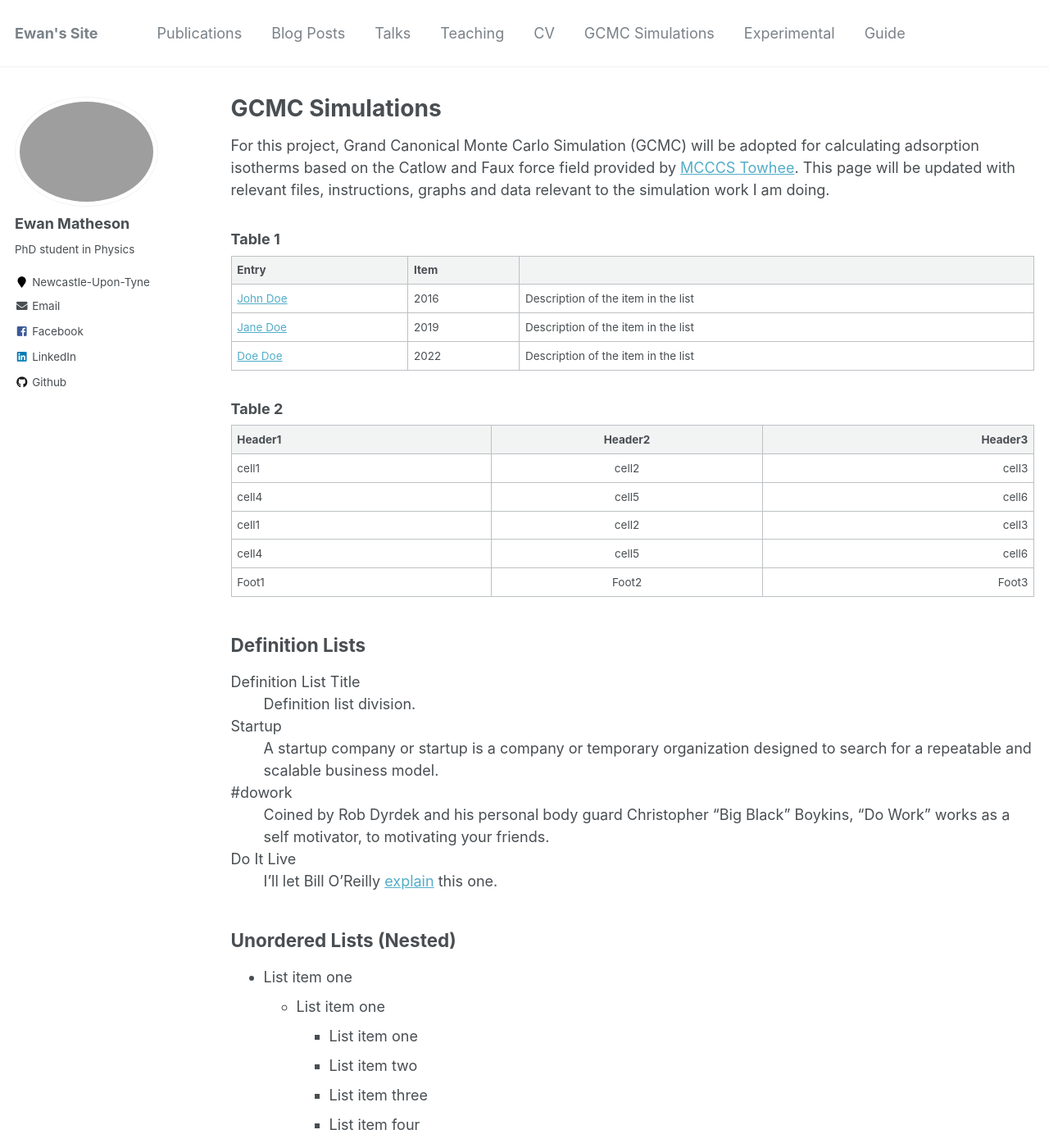
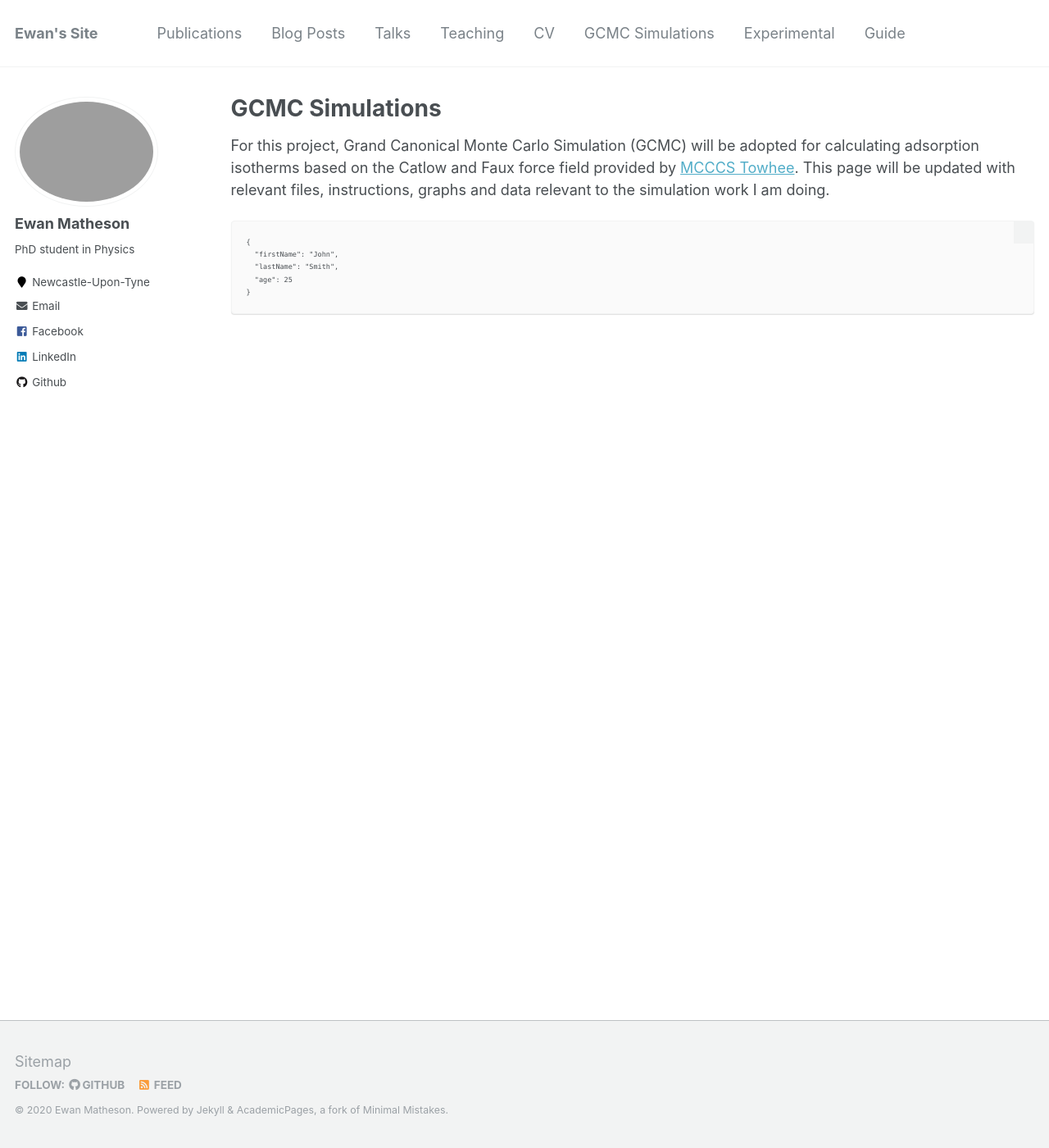
Before and after one commit to EwanMatheson/ewanmatheson.github.io, a Jekyll site: the page built from _pages/coding.md, in a window 1280 px wide and 1400 px high. Shown: the whole window at 82% size. Built offline with Jekyll 4.4.1, drawn with Linux system fonts in a browser that asks for light colours; some of the changed text lies outside the part shown.

Commit message:
updatecode

````diff
--- a/_pages/coding.md
+++ b/_pages/coding.md
@@ -11,151 +11,10 @@ redirect_from:
 For this project, Grand Canonical Monte Carlo Simulation (GCMC) will be adopted for calculating adsorption isotherms based on the Catlow and Faux force field provided by [MCCCS Towhee](http://towhee.sourceforge.net/forcefields/catlow_faux.html). This page will be updated with relevant files, instructions, graphs and data relevant to the simulation work I am doing.
 
 
-### Table 1
-
-| Entry            | Item   |                                                              |
-| --------         | ------ | ------------------------------------------------------------ |
-| [John Doe](#)    | 2016   | Description of the item in the list                          |
-| [Jane Doe](#)    | 2019   | Description of the item in the list                          |
-| [Doe Doe](#)     | 2022   | Description of the item in the list                          |
-
-### Table 2
-
-| Header1 | Header2 | Header3 |
-|:--------|:-------:|--------:|
-| cell1   | cell2   | cell3   |
-| cell4   | cell5   | cell6   |
-|-----------------------------|
-| cell1   | cell2   | cell3   |
-| cell4   | cell5   | cell6   |
-|=============================|
-| Foot1   | Foot2   | Foot3   |
-
-## Definition Lists
-
-Definition List Title
-:   Definition list division.
-
-Startup
-:   A startup company or startup is a company or temporary organization designed to search for a repeatable and scalable business model.
-
-#dowork
-:   Coined by Rob Dyrdek and his personal body guard Christopher "Big Black" Boykins, "Do Work" works as a self motivator, to motivating your friends.
-
-Do It Live
-:   I'll let Bill O'Reilly [explain](https://www.youtube.com/watch?v=O_HyZ5aW76c "We'll Do It Live") this one.
-
-## Unordered Lists (Nested)
-
-  * List item one
-      * List item one
-          * List item one
-          * List item two
-          * List item three
-          * List item four
-      * List item two
-      * List item three
-      * List item four
-  * List item two
-  * List item three
-  * List item four
-
-## Ordered List (Nested)
-
-  1. List item one
-      1. List item one
-          1. List item one
-          2. List item two
-          3. List item three
-          4. List item four
-      2. List item two
-      3. List item three
-      4. List item four
-  2. List item two
-  3. List item three
-  4. List item four
-
-## Buttons
-
-Make any link standout more when applying the `.btn` class.
-
-## Notices
-
-**Watch out!** You can also add notices by appending `{: .notice}` to a paragraph.
-{: .notice}
-
-## HTML Tags
-
-### Address Tag
-
-<address>
-  1 Infinite Loop<br /> Cupertino, CA 95014<br /> United States
-</address>
-
-### Anchor Tag (aka. Link)
-
-This is an example of a [link](http://github.com "Github").
-
-### Abbreviation Tag
-
-The abbreviation CSS stands for "Cascading Style Sheets".
-
-*[CSS]: Cascading Style Sheets
-
-### Cite Tag
-
-"Code is poetry." ---<cite>Automattic</cite>
-
-### Code Tag
-
-You will learn later on in these tests that `word-wrap: break-word;` will be your best friend.
-
-### Strike Tag
-
-This tag will let you <strike>strikeout text</strike>.
-
-### Emphasize Tag
-
-The emphasize tag should _italicize_ text.
-
-### Insert Tag
-
-This tag should denote <ins>inserted</ins> text.
-
-### Keyboard Tag
-
-This scarcely known tag emulates <kbd>keyboard text</kbd>, which is usually styled like the `<code>` tag.
-
-### Preformatted Tag
-
-This tag styles large blocks of code.
-
-<pre>
-.post-title {
-  margin: 0 0 5px;
-  font-weight: bold;
-  font-size: 38px;
-  line-height: 1.2;
-  and here's a line of some really, really, really, really long text, just to see how the PRE tag handles it and to find out how it overflows;
+```
+{
+  "firstName": "John",
+  "lastName": "Smith",
+  "age": 25
 }
-</pre>
-
-### Quote Tag
-
-<q>Developers, developers, developers&#8230;</q> &#8211;Steve Ballmer
-
-### Strong Tag
-
-This tag shows **bold text**.
-
-### Subscript Tag
-
-Getting our science styling on with H<sub>2</sub>O, which should push the "2" down.
-
-### Superscript Tag
-
-Still sticking with science and Isaac Newton's E = MC<sup>2</sup>, which should lift the 2 up.
-
-### Variable Tag
-
-This allows you to denote <var>variables</var>.
+```
````
Also changed, not shown: _posts/2012-08-14-blog-post-1.md (+0 -1 lines).
